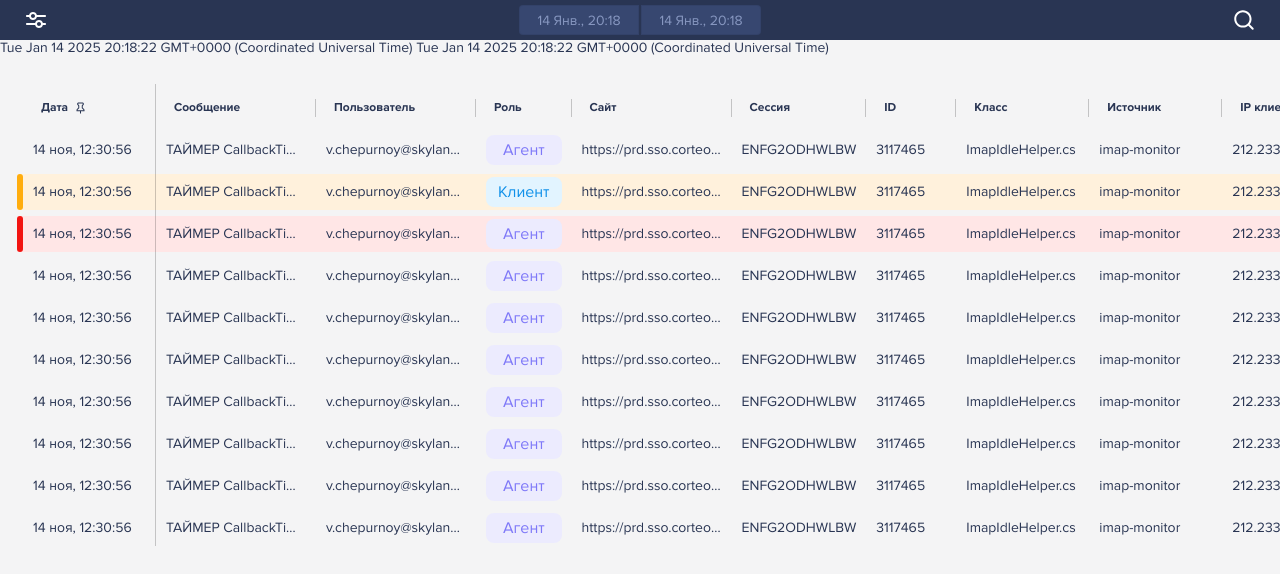
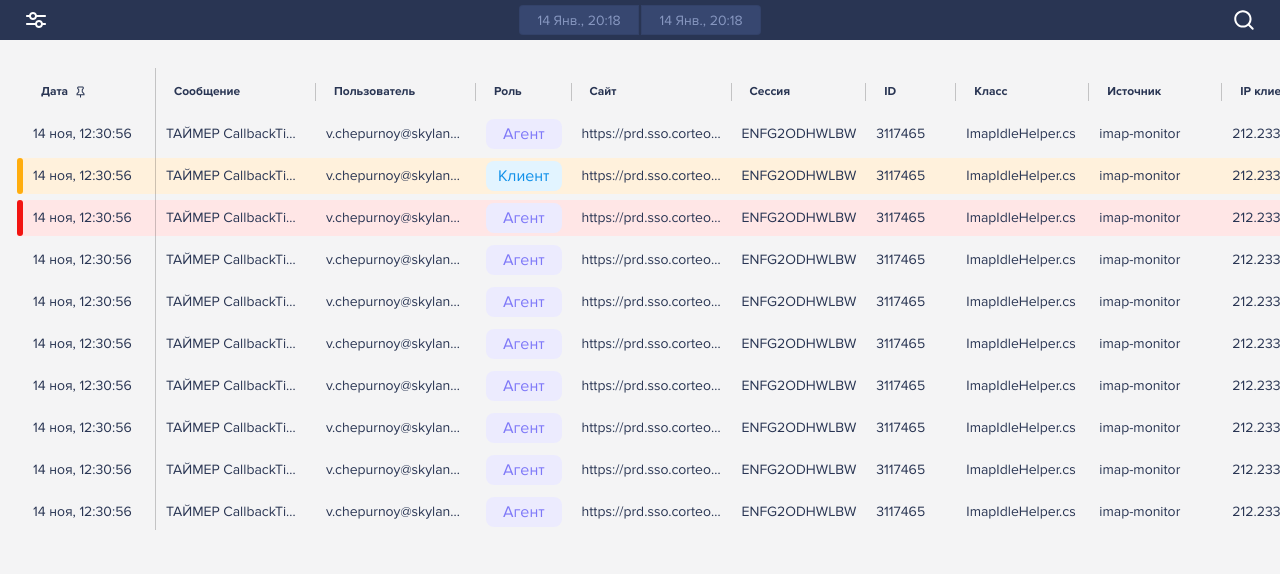
Before and after one commit to Lerts007/logPortal, a plain HTML site: page indexMobile.html in a window 1280 px wide. Drawn offline with nearby package versions, Linux system fonts and the light colour scheme.

Commit message:
v.0.0.20

```diff
--- a/indexMobile.html
+++ b/indexMobile.html
@@ -139,7 +139,6 @@
         </div>
       </header>
       <main>
-        {{dateTime.first}} {{dateTime.second}}
         <b-modal
           v-model="modalFilter"
           class="modalFilter"
```
